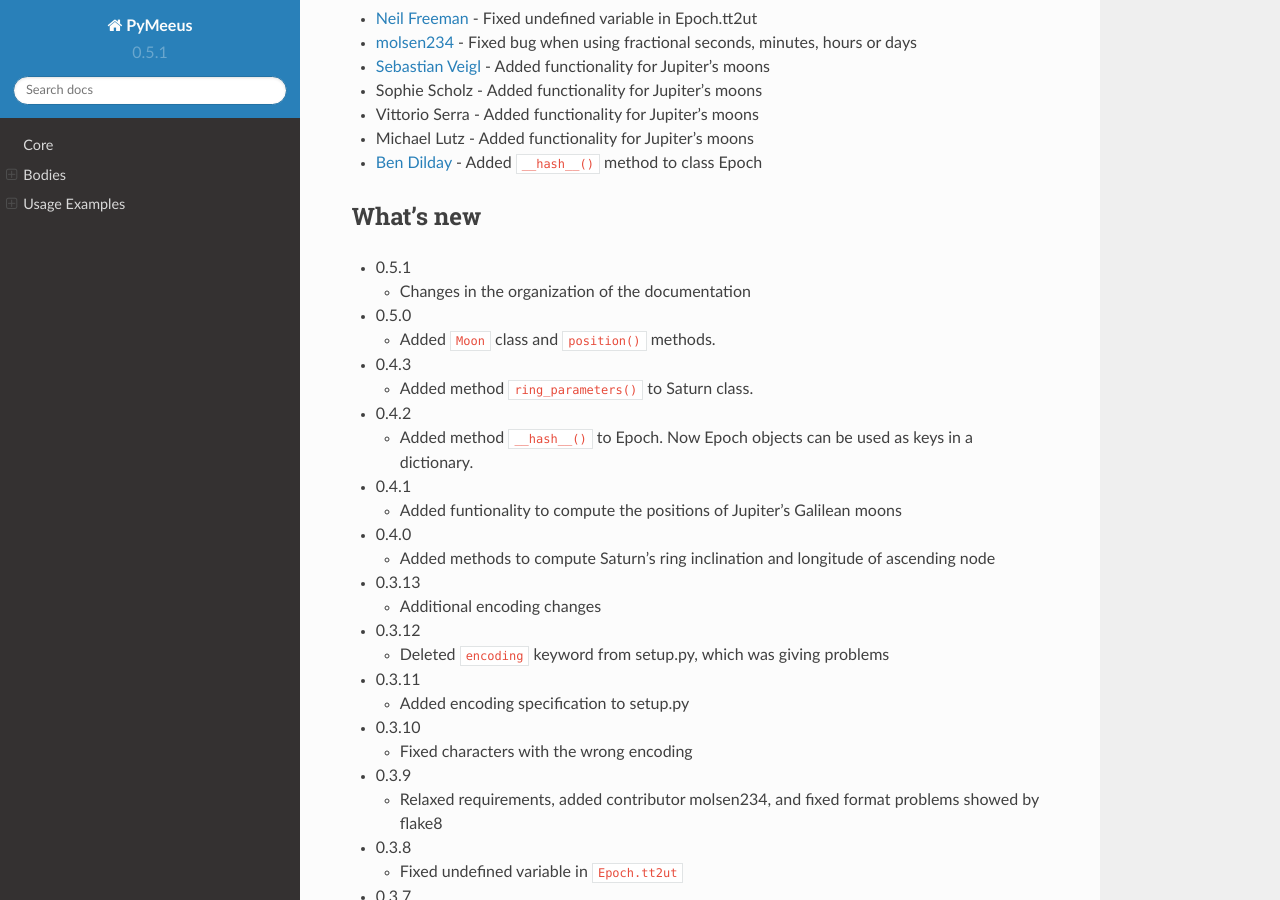
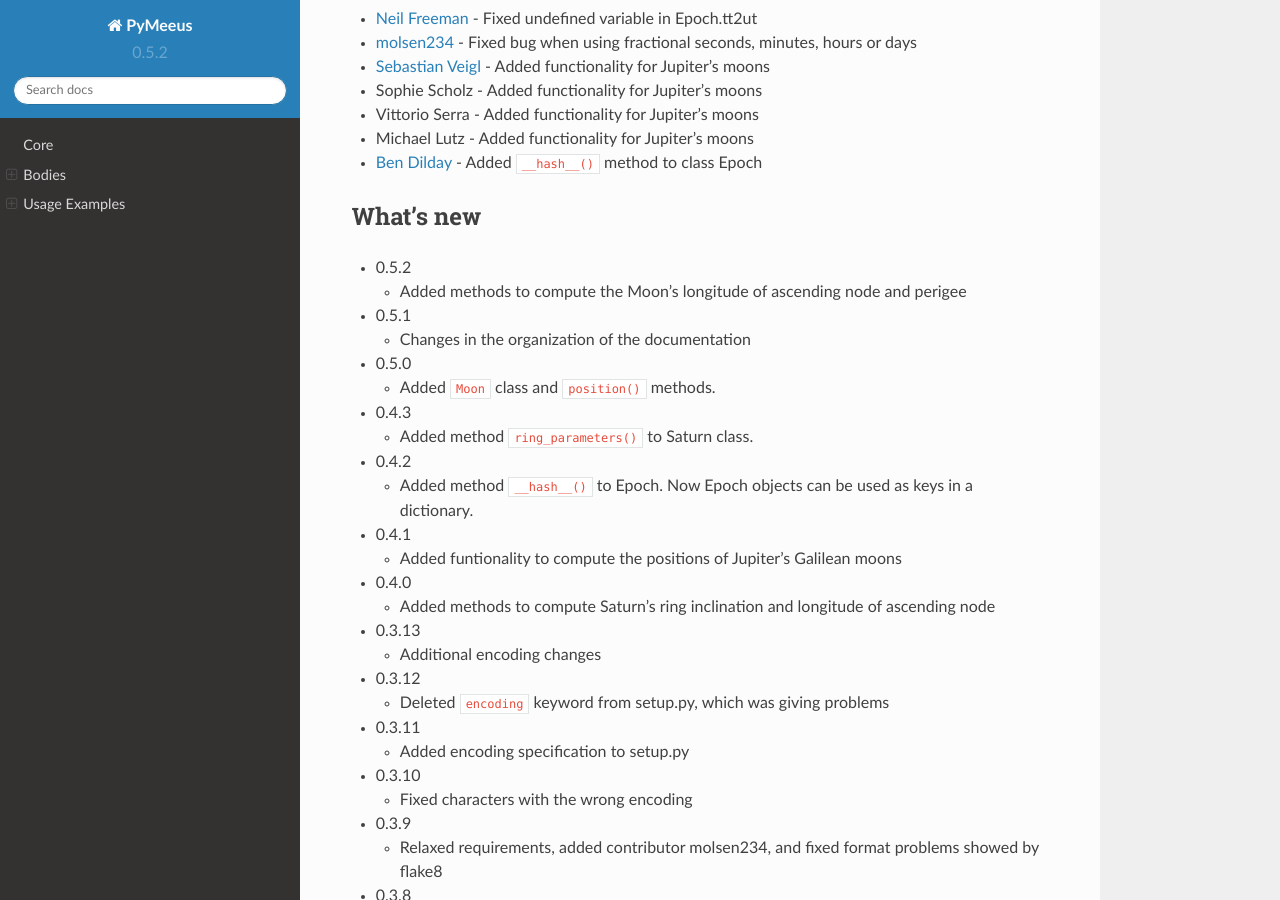
Before and after one commit to architest/pymeeus, a Sphinx documentation site: the page built from docs/source/index.rst, in a window 1280 px wide and 900 px high, scrolled down 1802 px. Built offline with Sphinx 7.4.7 and the Read the Docs theme 2.0.0, drawn with Linux system fonts in a browser that asks for light colours; formulas are drawn with MathJax 3; pages that are not in the unit, such as notebooks, are missing from menus.

Commit message:
Preparation for release 0.5.2

```diff
--- a/README.rst
+++ b/README.rst
@@ -99,6 +99,11 @@
 What's new
 ----------
 
+-  0.5.2
+
+   -  Added methods to compute the Moon's longitude of ascending node
+      and perigee
+
 -  0.5.1
 
    -  Changes in the organization of the documentation
--- a/docs/source/conf.py
+++ b/docs/source/conf.py
@@ -59,9 +59,9 @@
 # built documents.
 #
 # The short X.Y version.
-version = u'0.5.1'
+version = u'0.5.2'
 # The full version, including alpha/beta/rc tags.
-release = u'0.5.1'
+release = u'0.5.2'
 
 # The language for content autogenerated by Sphinx. Refer to documentation
 # for a list of supported languages.
--- a/setup.py
+++ b/setup.py
@@ -15,7 +15,7 @@
 
 config = {
   'name': 'PyMeeus',
-  'version': '0.5.1',
+  'version': '0.5.2',
   'description': 'Python implementation of Jean Meeus astronomical routines',
   'long_description': long_description,
   'keywords': 'Meeus astronomy module library',
```
Also changed, not shown: README.md (+2 -0 lines).
